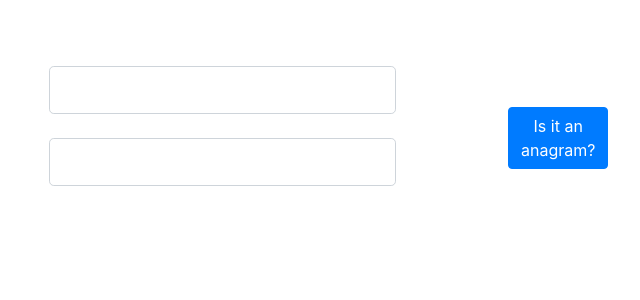
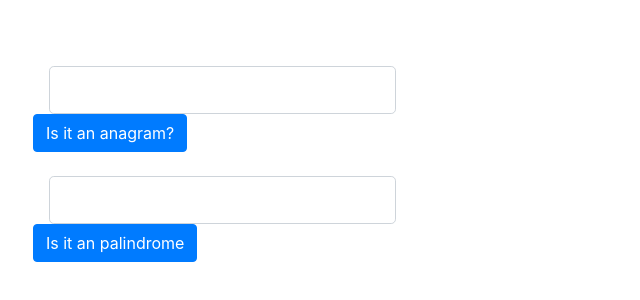
Before and after one commit to ATCode97/fe-word-comparison, a React (Create React App) app: page / in a window 1280 px wide. Shown: the part 222-522 px from the top of the page, without its empty margins (337-977 px from the left). Built offline with nearby package versions, Linux system fonts and the light colour scheme.

Commit message:
linked first function to button need second function to link to button

```diff
--- a/src/Components/WordComparer.jsx
+++ b/src/Components/WordComparer.jsx
@@ -6,19 +6,20 @@ class Comparison extends Component {
   state = {
     primaryWord: "",
     secondaryWord: "",
+    isAnagram: false,
   };
 
-  //1. input box 1 needs to set state of word one with event.target.value
-  //2. input box 2 needs to set state of word 2 with event.target.value
+  //1. input box 1 needs to set state of word one with event.target.value (done)
+  //2. input box 2 needs to set state of word 2 with event.target.value (done)
   //3. Button 1 has a onclick that will trigger the test for anagram util function, needs a prevent default
   //4. Button 2 has a onClick that will trigger the test for palindrome util function,  needs a prevent default
-  //5. Both of the utils functions will use the value in state as arguments
-  //6. Somehow display the result???? Using conditional rendering??????
+  //5. Both of the utils functions will use the value in state as arguments (done)
+  //6. Somehow display the result???? Using conditional rendering, if(isAnagram===true), render(true page)?????? (todo)
   //7 Figure out the POST request? to work somehow
 
   handlePrimaryInput = (event) => {
     //this will set the state of the primary word key
-    // console.dir(event.target.value);
+
     this.setState({
       primaryWord: [event.target.value],
     });
@@ -32,17 +33,20 @@ class Comparison extends Component {
 
   //anagram function does work but need to be string input by primaryWord[0]
 
-  handleClick = () => {
+  handlePrimaryClick = () => {
     const { primaryWord, secondaryWord } = this.state;
 
     if (anagramDetector(primaryWord[0], secondaryWord[0]) === true) {
-      console.log("this word is a anagram!");
+      this.setState({ isAnagram: true }); //setState is always one async cycle late
     } else {
       console.log("this word is not a anagram!");
     }
   };
 
   render() {
+    const { isAnagram } = this.state;
+    if (isAnagram) return <header>It is a Anagram!</header>;
+
     return (
       <div className="container my-5">
         <div className="row">
@@ -54,6 +58,9 @@ class Comparison extends Component {
                     className="form-control form-control-lg mx-3"
                     onChange={this.handlePrimaryInput}
                   />
+                  <Button className="compare" onClick={this.handlePrimaryClick}>
+                    Is it an anagram?
+                  </Button>
                 </form>
 
                 <form className="form-inline mb-4">
@@ -61,13 +68,8 @@ class Comparison extends Component {
                     className="form-control form-control-lg mx-3"
                     onChange={this.handleSecondaryInput}
                   />
+                  <Button>Is it an palindrome</Button>
                 </form>
-              </div>
-
-              <div className="col-lg-2 align-self-center">
-                <Button className="compare" onClick={this.handleClick}>
-                  Is it an anagram?
-                </Button>
               </div>
             </div>
           </div>
```
